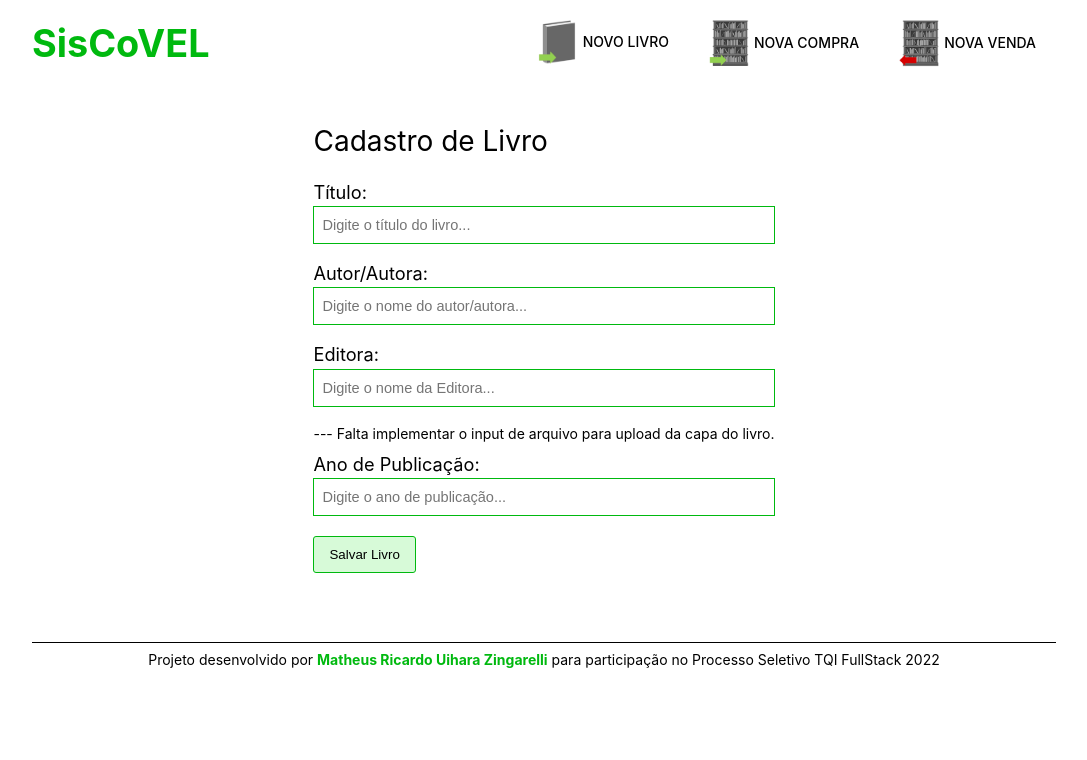
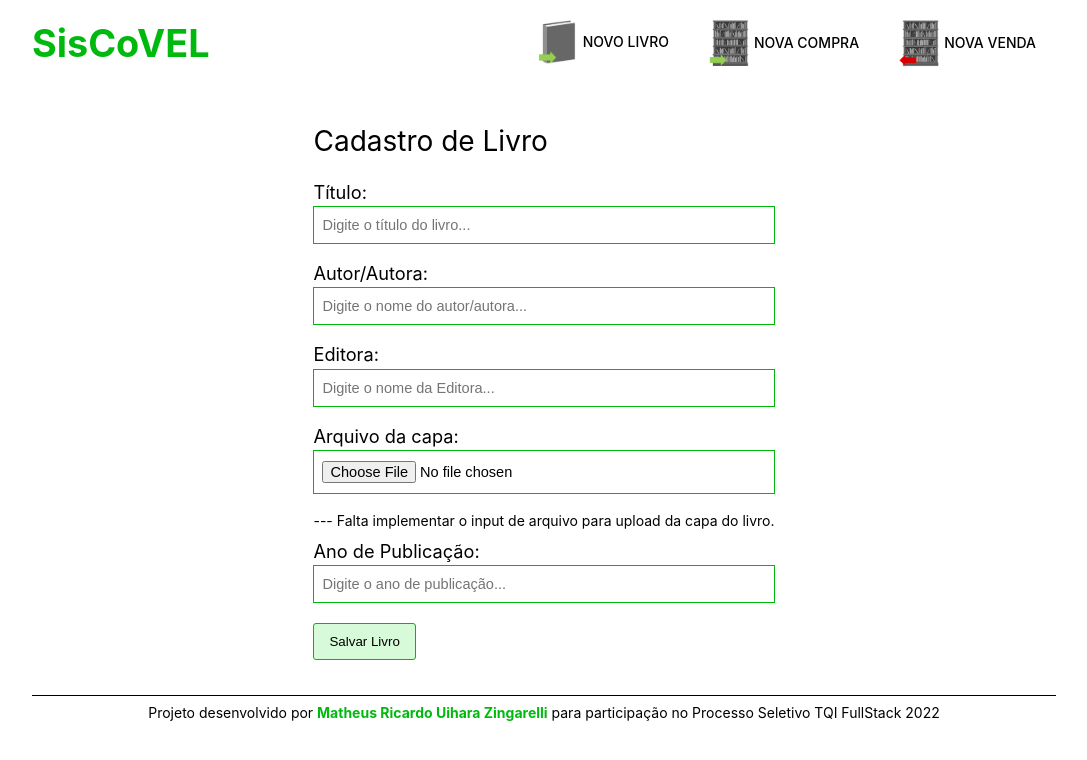
Before and after one commit to zingarelli/tqi_evolution_fullstack_2022, a React (Create React App) app in the folder frontend/: page /book in a window 1280 px wide. Shown: the top 760 px of the page, without its empty margins (96-1183 px from the left). Built offline with nearby package versions, Linux system fonts and the light colour scheme.

Commit message:
inclusão do input para upload de imagem

```diff
--- a/frontend/db.json
+++ b/frontend/db.json
@@ -5,14 +5,14 @@
       "title": "Enclausurado",
       "author": "Ian McEwan",
       "publisher": "Companhia das Letras",
-      "imageSrc": "",
+      "imageSrc": "C:\\fakepath\\150.png",
       "year": "2016"
     },
     {
       "title": "Mas você vai sozinha?",
       "author": "Gaía Passarelli",
       "publisher": "Globo Livros",
-      "imageSrc": "",
+      "imageSrc": "C:\\fakepath\\150.png",
       "year": "2017",
       "id": 2
     },
@@ -20,6 +20,7 @@
       "title": "O Poder do Hábito",
       "author": "Charles Duhigg",
       "publisher": "Objetiva",
+      "imageSrc": "C:\\fakepath\\150.png",
       "year": "2012",
       "id": 3
     },
@@ -27,6 +28,7 @@
       "title": "A Quinta Estação",
       "author": "N. K. Jemisin",
       "publisher": "Morro Branco",
+      "imageSrc": "C:\\fakepath\\150.png",
       "year": "2020",
       "id": 4
     },
@@ -34,6 +36,7 @@
       "title": "História das Guerras",
       "author": "Demétrio Magnoli",
       "publisher": "Contexto",
+      "imageSrc": "C:\\fakepath\\150.png",
       "year": "2006",
       "id": 5
     },
@@ -41,8 +44,17 @@
       "title": "A História de Shuggie Bain",
       "author": "Douglas Stuart",
       "publisher": "Intrínseca",
+      "imageSrc": "C:\\fakepath\\150.png",
       "year": "2021",
       "id": 6
+    },
+    {
+      "title": "Pandas Python",
+      "author": "Eduardo Corrêa",
+      "publisher": "Casa do Código",
+      "imageSrc": "C:\\fakepath\\150.png",
+      "year": "2020",
+      "id": 7
     }
   ],
   "inventory": [
@@ -63,7 +75,11 @@
     {
       "id": 1,
       "customer": "Matheus",
-      "bookList": [1, 3, 5],
+      "bookList": [
+        1,
+        3,
+        5
+      ],
       "quantity": 3,
       "totalSale": "82.60"
     }
--- a/frontend/src/components/form/BookForm.jsx
+++ b/frontend/src/components/form/BookForm.jsx
@@ -21,7 +21,6 @@ function BookForm(){
             body: JSON.stringify(book)
         })
             .then((response) => response.json())
-            //TODO: add message on success
             .then((result) => {
                 setShowMessage(true);
                 setBook('');
@@ -31,6 +30,10 @@ function BookForm(){
     //add value of an input to a book object
     function addInput(e){
         setBook({...book, [e.target.name]: e.target.value})
+    }
+
+    function addImage(e){
+        console.log(e.target.value);
     }
 
     return(
@@ -63,9 +66,15 @@ function BookForm(){
                 value={book.publisher}
                 handleOnChange={addInput}
             />
-            {/*
-                Needs to add an input of type='file' and store the image.
-            */}
+            {/* TODO: create logic to send the image to DB */}
+            <Input
+                type='file'
+                lblText='Arquivo da capa:'
+                name='imageSrc'
+                placeholder='Arquivo'
+                value={book.imageSrc}
+                handleOnChange={addInput}
+            />
             <p>--- Falta implementar o input de arquivo para upload da capa do livro.</p> <br />
             <Input
                 type='number'
```
